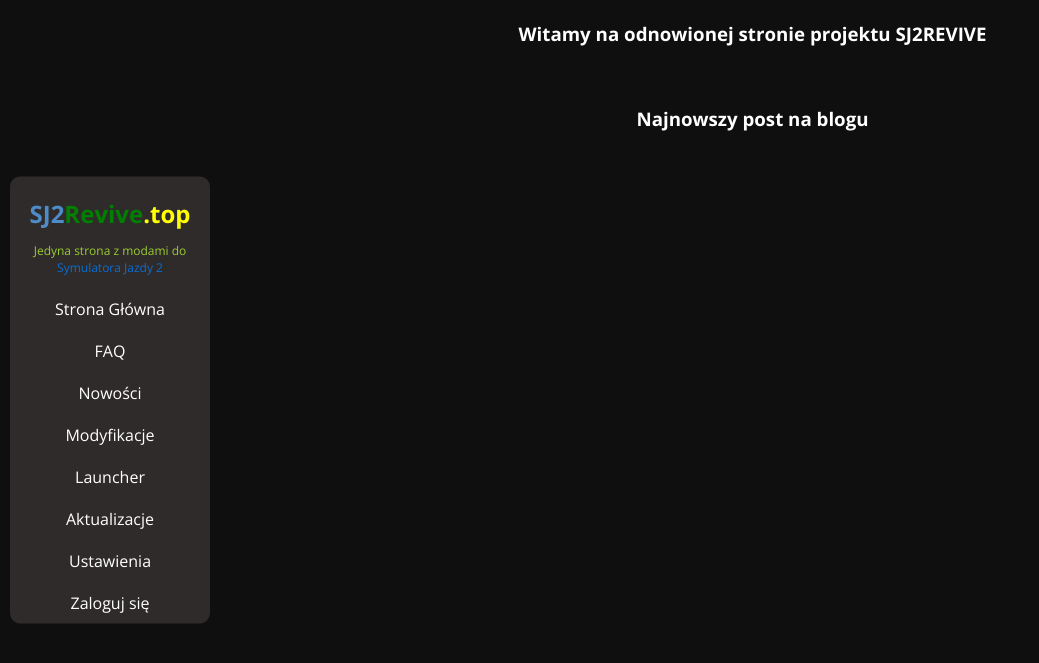
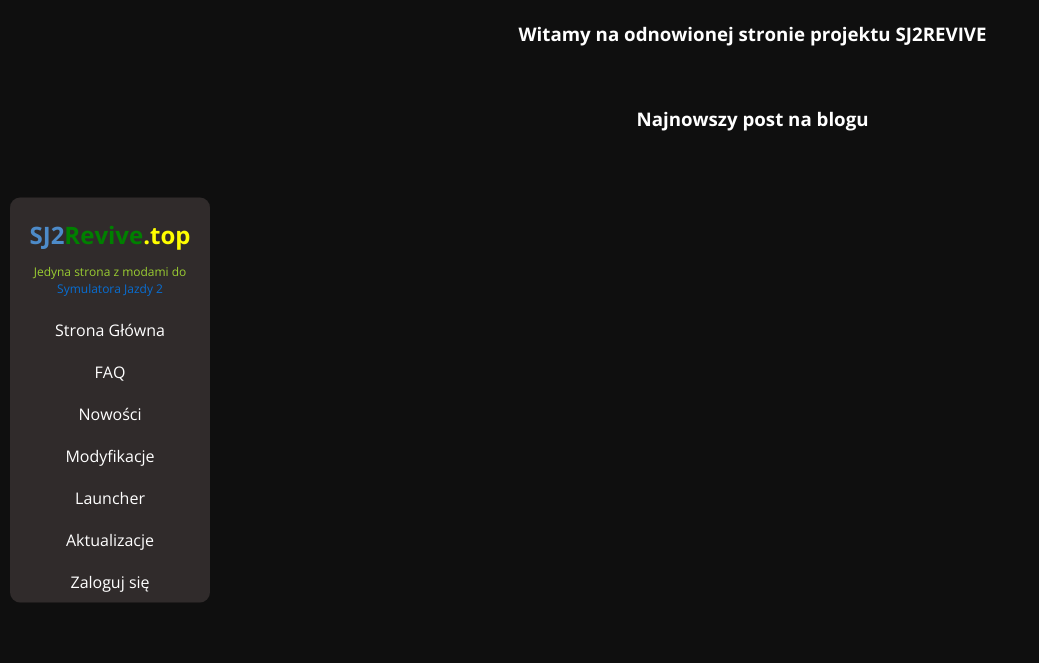
Before and after one commit to SJ2Revive/sj2revive-web-v3, a PHP site: page / in a window 1280 px wide. Shown: the top 663 px of the page, without its empty margins (0-1039 px from the left). Run offline with PHP 8.4, Linux system fonts and the light colour scheme; data that the repository does not hold is empty; a stand-in replaces the project's code that opens the database connection; some libraries are stand-ins or nearby versions.

Commit message:
i nima ustawien

```diff
--- a/admin/panel.php
+++ b/admin/panel.php
@@ -36,7 +36,6 @@ if(!CheckIfHasPerms($_SESSION['token'],"admin",true))
         <a href="/modyfikacje.php">Modyfikacje</a>
         <a href="/launcher.php">Launcher</a>
         <a href="/oa.php">Aktualizacje</a>
-        <a href="/ustawienia.php">Ustawienia</a>
         <?php
         processtabs();
         ?>
--- a/blog.php
+++ b/blog.php
@@ -18,7 +18,6 @@
         <a href="/modyfikacje.php">Modyfikacje</a>
         <a href="/launcher.php">Launcher</a>
         <a href="/oa.php">Aktualizacje</a>
-        <a href="/ustawienia.php">Ustawienia</a>
         <?php
         include("src/whitelist.php");
         processtabs();
--- a/faq.php
+++ b/faq.php
@@ -18,7 +18,6 @@
         <a href="/modyfikacje.php">Modyfikacje</a>
         <a href="/launcher.php">Launcher</a>
         <a href="/oa.php">Aktualizacje</a>
-        <a href="/ustawienia.php">Ustawienia</a>
         <?php
         include("src/whitelist.php");
         processtabs();
--- a/getmod.php
+++ b/getmod.php
@@ -19,7 +19,6 @@
         <a href="/modyfikacje.php">Modyfikacje</a>
         <a href="/launcher.php">Launcher</a>
         <a href="/oa.php">Aktualizacje</a>
-        <a href="/ustawienia.php">Ustawienia</a>
         <?php
         include("src/whitelist.php");
         processtabs();
--- a/index.php
+++ b/index.php
@@ -50,7 +50,6 @@
         <a href="/modyfikacje.php">Modyfikacje</a>
         <a href="/launcher.php">Launcher</a>
         <a href="/oa.php">Aktualizacje</a>
-        <a href="/ustawienia.php">Ustawienia</a>
         <?php
         include("src/whitelist.php");
         processtabs();
--- a/login.php
+++ b/login.php
@@ -47,7 +47,6 @@ if (isset($_SESSION["token"])) {
         <a href="/modyfikacje.php">Modyfikacje</a>
         <a href="/launcher.php">Launcher</a>
         <a href="/oa.php">Aktualizacje</a>
-        <a href="/ustawienia.php">Ustawienia</a>
         <?php
         processtabs()
         ?>
--- a/modyfikacje.php
+++ b/modyfikacje.php
@@ -18,7 +18,6 @@
         <a href="/modyfikacje.php">Modyfikacje</a>
         <a href="/launcher.php">Launcher</a>
         <a href="/oa.php">Aktualizacje</a>
-        <a href="/ustawienia.php">Ustawienia</a>
         <?php
         include("src/whitelist.php");
         processtabs();
--- a/nowosci.php
+++ b/nowosci.php
@@ -18,7 +18,6 @@
         <a href="/modyfikacje.php">Modyfikacje</a>
         <a href="/launcher.php">Launcher</a>
         <a href="/oa.php">Aktualizacje</a>
-        <a href="/ustawienia.php">Ustawienia</a>
         <?php
         include("src/whitelist.php");
         processtabs();
--- a/oa.php
+++ b/oa.php
@@ -18,7 +18,6 @@
         <a href="/modyfikacje.php">Modyfikacje</a>
         <a href="/launcher.php">Launcher</a>
         <a href="/oa.php">Aktualizacje</a>
-        <a href="/ustawienia.php">Ustawienia</a>
         <?php
         include("src/whitelist.php");
         processtabs();
```
